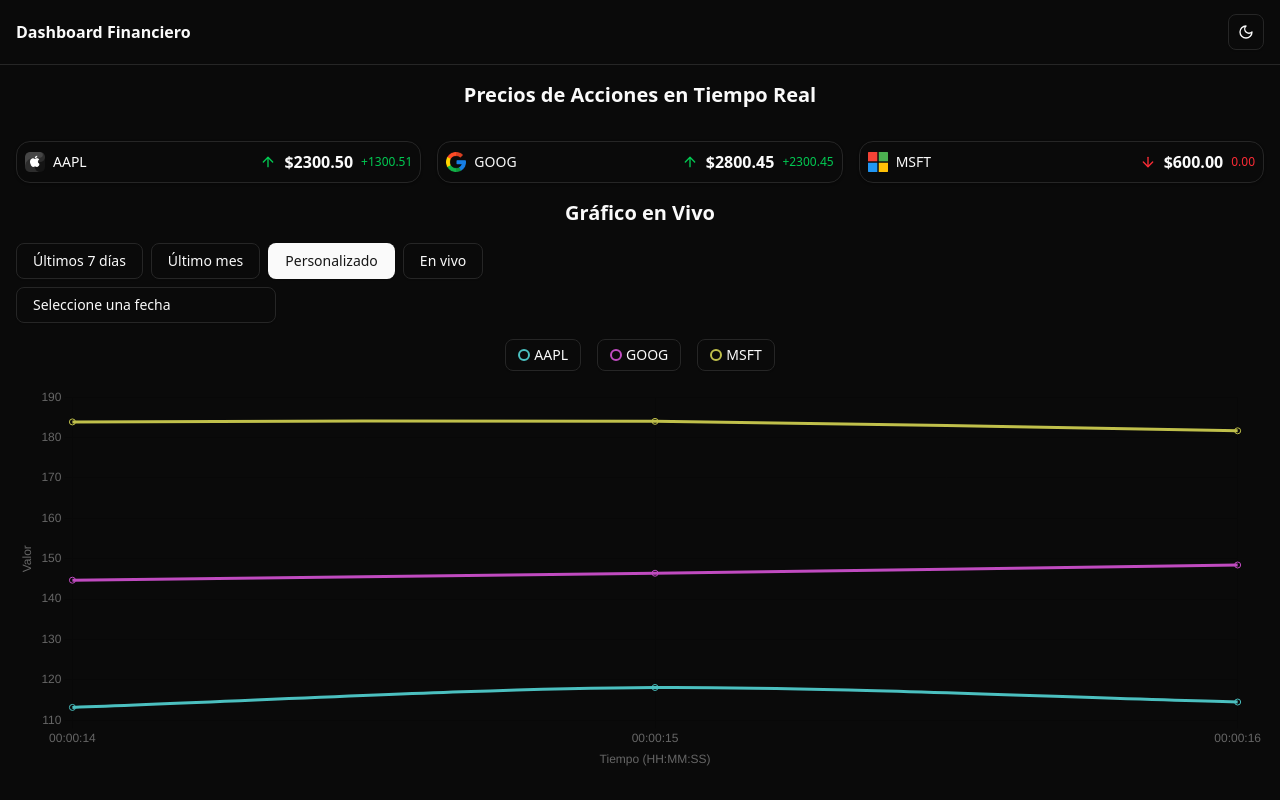
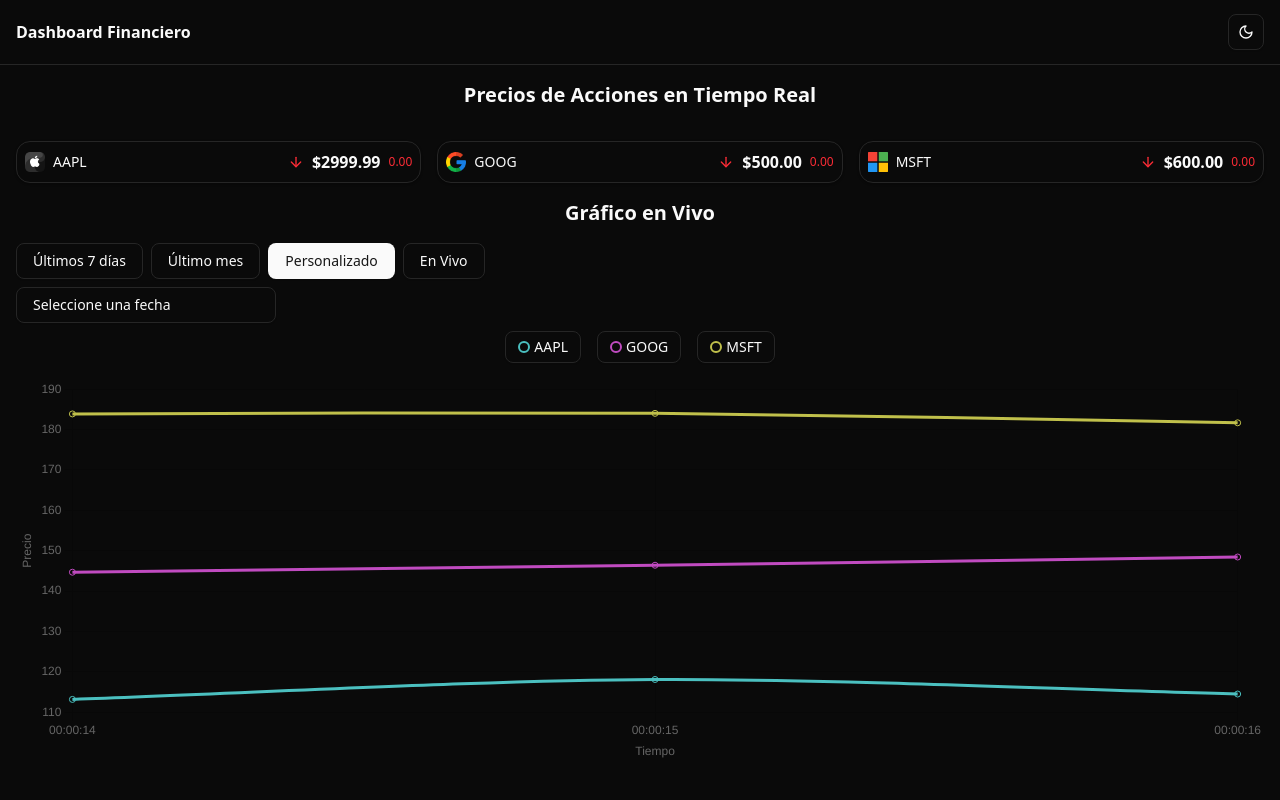
Before and after one commit to Lautaro073/React-TypeScript, a React (Vite) app: page / in a window 1280 px wide. Built offline with nearby package versions, Linux system fonts and the light colour scheme.

Commit message:
refactor: renombrar LiveFilterChart a LiveFinancialChart y optimizar el manejo de datos en el gráfico

```diff
--- a/src/components/liveFilterChart.tsx
+++ b/src/components/liveFilterChart.tsx
@@ -1,9 +1,7 @@
-// LiveFilterChart.tsx
-import React, { useMemo } from 'react';
+import  { useMemo } from 'react';
 import { Line } from 'react-chartjs-2';
 import { useLiveFilterChartData } from '@/hooks/useLiveFilterChartData';
-import { UseLiveFilterChartDataParams } from '@/types/types';
-import { useLocalStorage } from '@/hooks/useLocalStorage';
+import { ChartLegend } from '@/components/chartLegend';
 import {
   Chart as ChartJS,
   CategoryScale,
@@ -13,44 +11,24 @@
   Tooltip,
   Legend,
 } from 'chart.js';
-import { ChartLegend } from '@/components/chartLegend';
 
-ChartJS.register(
-  CategoryScale,
-  LinearScale,
-  PointElement,
-  LineElement,
-  Tooltip,
-  Legend
-);
+ChartJS.register(CategoryScale, LinearScale, PointElement, LineElement, Tooltip, Legend);
 
-interface LiveFilterChartProps extends UseLiveFilterChartDataParams {}
+interface LiveFinancialChartProps {
+  symbols: string[];
+  updateInterval: number;
+  maxPoints: number;
+  removeCount: number;
+}
 
-export const LiveFilterChart: React.FC<LiveFilterChartProps> = ({
+export function LiveFinancialChart({
   symbols,
   updateInterval,
   maxPoints,
   removeCount,
-}) => {
+}: LiveFinancialChartProps) {
+  // El hook ya maneja el estado y la persistencia vía localStorage.
   const liveData = useLiveFilterChartData({ symbols, updateInterval, maxPoints, removeCount });
-
-  // Estado persistente para las líneas ocultas (por ejemplo, la de AAPL)
-  const [hiddenSymbols, setHiddenSymbols] = useLocalStorage<string[]>('liveHiddenSymbols', []);
-
-  const toggleSymbol = (label: string) => {
-    setHiddenSymbols(prev =>
-      prev.includes(label) ? prev.filter(s => s !== label) : [...prev, label]
-    );
-  };
-
-  // Integramos el estado de ocultos en los datasets
-  const chartData = useMemo(() => ({
-    labels: liveData.labels,
-    datasets: liveData.datasets.map(ds => ({
-      ...ds,
-      hidden: hiddenSymbols.includes(ds.label),
-    })),
-  }), [liveData, hiddenSymbols]);
 
   const chartOptions = useMemo(() => ({
     responsive: true,
@@ -58,28 +36,30 @@
     plugins: {
       legend: { display: false },
       tooltip: { enabled: true },
-      title: { display: true, text: 'Gráfico en Vivo - Filtro por Tiempo' },
+      title: { display: true, text: 'Gráfico en Vivo de Precios' },
     },
     scales: {
       x: {
         display: true,
-        title: { display: true, text: 'Tiempo (HH:MM:SS)' },
+        title: { display: true, text: 'Tiempo' },
         grid: { display: true },
       },
       y: {
         display: true,
-        title: { display: true, text: 'Valor' },
+        title: { display: true, text: 'Precio' },
         grid: { display: true },
       },
     },
   }), []);
 
   return (
-    <div className="w-full" aria-label="Gráfico en vivo con filtro por tiempo">
-      <ChartLegend datasets={chartData.datasets} toggleVisibility={toggleSymbol} />
+    <div className="w-full" aria-label="Gráfico en vivo de precios">
+      <ChartLegend datasets={liveData.datasets} toggleVisibility={(_label) => { /* Implementar si es necesario */ }} />
       <div className="h-96">
-        <Line data={chartData} options={chartOptions} />
+        <Line data={liveData} options={chartOptions} />
       </div>
     </div>
   );
-};
+}
+
+export default LiveFinancialChart;
--- a/src/components/temporalFilter.tsx
+++ b/src/components/temporalFilter.tsx
@@ -19,9 +19,9 @@
   minDate,
   maxDate,
 }) => {
-  // Guardamos el modo actual
+  // Para el modo activo (que puede ser live o personalizado)
   const [filterMode, setFilterMode] = useLocalStorage<FilterMode>('filterMode', 'custom');
-  // Guardamos el rango personalizado de forma separada
+  // Guardamos el rango personalizado por separado (persistente)
   const [customDateRange, setCustomDateRange] = useLocalStorage<DateRange | null>('customDateRange', null);
 
   const handleModeChange = useCallback(
@@ -32,19 +32,24 @@
         const to = new Date();
         const from = subDays(to, 7);
         const newRange = { from, to };
+        // Actualizamos el rango personalizado y la selección activa
+        setCustomDateRange(newRange);
         onRangeChange(newRange);
       } else if (mode === '1month') {
         const to = new Date();
         const from = subMonths(to, 1);
         const newRange = { from, to };
+        setCustomDateRange(newRange);
         onRangeChange(newRange);
       } else if (mode === 'custom') {
+        // En modo personalizado, se utiliza el valor previamente guardado
         onRangeChange(customDateRange);
       } else if (mode === 'live') {
+        // En vivo: no se filtra por fecha, pero no se borra el rango personalizado
         onRangeChange(null);
       }
     },
-    [customDateRange, onRangeChange, setFilterMode]
+    [customDateRange, onRangeChange, setCustomDateRange, setFilterMode]
   );
 
   const handleCustomRangeChange = useCallback(
@@ -56,12 +61,11 @@
   );
 
   return (
-    <div className="flex flex-col gap-2 mb-4">
-    <div className="flex flex-wrap items-center gap-2">
+    <div className="flex flex-col gap-2">
+      <div className="flex items-center gap-2">
         <Button
           aria-label="Seleccionar últimos 7 días"
           variant={filterMode === '7days' ? 'default' : 'outline'}
-        className="w-full sm:w-auto"
           onClick={() => handleModeChange('7days')}
         >
           Últimos 7 días
@@ -69,7 +73,6 @@
         <Button
           aria-label="Seleccionar último mes"
           variant={filterMode === '1month' ? 'default' : 'outline'}
-        className="w-full sm:w-auto"
           onClick={() => handleModeChange('1month')}
         >
           Último mes
@@ -77,21 +80,18 @@
         <Button
           aria-label="Seleccionar Personalizado"
           variant={filterMode === 'custom' ? 'default' : 'outline'}
-        className="w-full sm:w-auto"
           onClick={() => handleModeChange('custom')}
         >
           Personalizado
         </Button>
         <Button
-        aria-label="Seleccionar En vivo"
+          aria-label="Seleccionar En Vivo"
           variant={filterMode === 'live' ? 'default' : 'outline'}
-        className="w-full sm:w-auto"
           onClick={() => handleModeChange('live')}
         >
-        En vivo
+          En Vivo
         </Button>
       </div>
-
 
       {filterMode === 'custom' && (
         <div className="flex items-center gap-2">
--- a/src/hooks/useFilteredFinancialData.ts
+++ b/src/hooks/useFilteredFinancialData.ts
@@ -4,7 +4,7 @@
 
 export function useFilteredFinancialData(
   financialData: FinancialData[],
-  dateRange: DateRange | undefined,
+  dateRange: DateRange | undefined | null,
   selectedSymbols: string[]
 ): FinancialData[] {
   return useMemo(() => {
--- a/src/hooks/useLiveFilterChartData.ts
+++ b/src/hooks/useLiveFilterChartData.ts
@@ -1,8 +1,14 @@
 // useLiveFilterChartData.ts
 import { useEffect } from 'react';
 import { useLocalStorage } from '@/hooks/useLocalStorage';
-import { LiveChartData, UseLiveFilterChartDataParams} from '@/types/types';
+import { LiveChartData } from '@/types/types';
 
+export interface UseLiveFilterChartDataParams {
+  symbols: string[];
+  updateInterval: number;
+  maxPoints: number;
+  removeCount: number;
+}
 
 export function useLiveFilterChartData({
   symbols,
@@ -41,7 +47,7 @@
             let newValue: number;
             if (dataset.data.length > 0) {
               const lastValue = dataset.data[dataset.data.length - 1];
-              const delta = (Math.random() - 0.5) * 10; // Variación entre -5 y +5
+              const delta = (Math.random() - 0.5) * 10;
               newValue = lastValue + delta;
             } else {
               newValue = 100 + Math.random() * 100;
--- a/src/pages/dashboard.tsx
+++ b/src/pages/dashboard.tsx
@@ -1,8 +1,9 @@
+// dashboard.tsx
 import React, { useEffect, useState, useMemo, useCallback } from 'react';
 import { DashboardLayout } from '@/components/layout/dashboardLayout';
 import { fetchFinancialData } from '@/services/api';
 import FinancialChart from '@/components/financialChart';
-import { LiveFilterChart } from '@/components/liveFilterChart';
+import  LiveFilterChart  from '@/components/liveFilterChart';
 import type { FinancialData } from '@/types/types';
 import { DateRange } from 'react-day-picker';
 import { Alert, AlertDescription, AlertTitle } from '@/components/ui/alert';
@@ -19,8 +20,6 @@
   const [financialData, setFinancialData] = useState<FinancialData[]>([]);
   const [isLoading, setIsLoading] = useState<boolean>(true);
   const [fetchError, setFetchError] = useState<string>('');
-
-  // Usamos null para indicar que el modo en vivo está activo.
   const [filterRange, setFilterRange] = useLocalStorage<DateRange | null>('dateRange', null);
   const [selectedSymbols] = useLocalStorage<string[]>('selectedSymbols', [
     'AAPL',
@@ -54,7 +53,6 @@
 
   const { minDate, maxDate } = useMinMaxDates(financialData);
 
-  // Para el gráfico histórico, si hay un rango (no nulo)
   const filteredFinancialData = useFilteredFinancialData(
     financialData,
     filterRange ? filterRange : undefined,
@@ -64,7 +62,7 @@
   const cardsState = useRealtimePriceUpdates({
     financialData,
     symbols: cardSymbols,
-    updateInterval: 1000,
+    updateInterval: 6000,
   });
 
   const handleRangeChange = useCallback(
@@ -129,7 +127,7 @@
           <LiveFilterChart
             symbols={selectedSymbols}
             updateInterval={1000}
-            maxPoints={10}
+            maxPoints={20}
             removeCount={1}
           />
         ) : filteredFinancialData.length === 0 ? (
```
Lines whose indentation alone changed are shown as unchanged.
